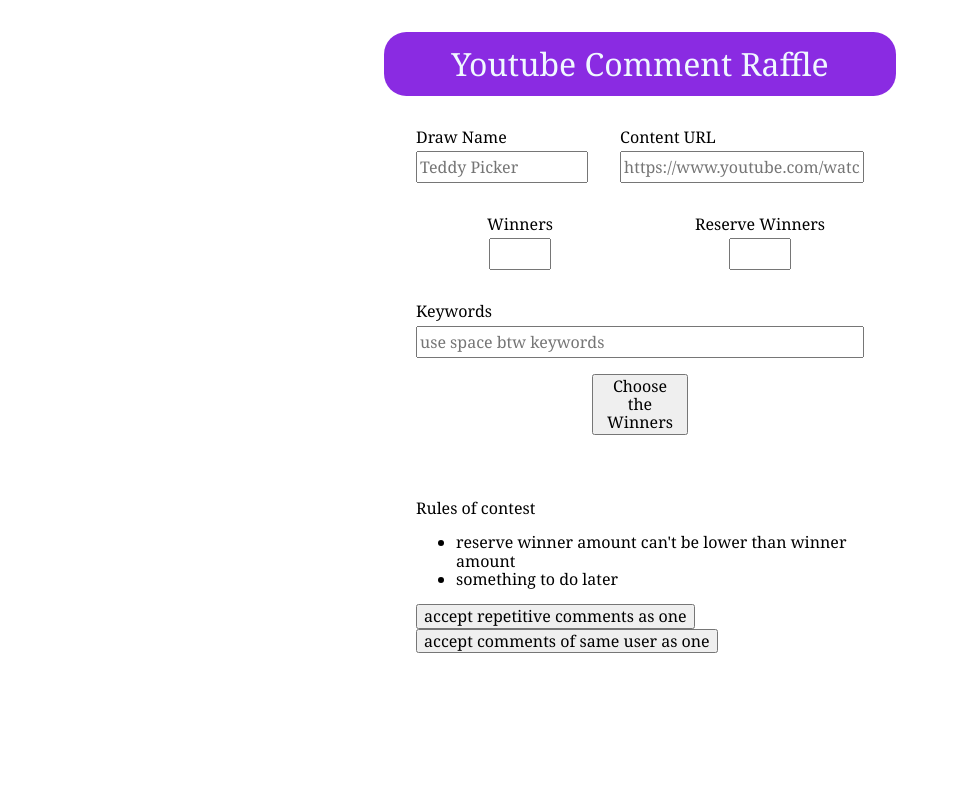
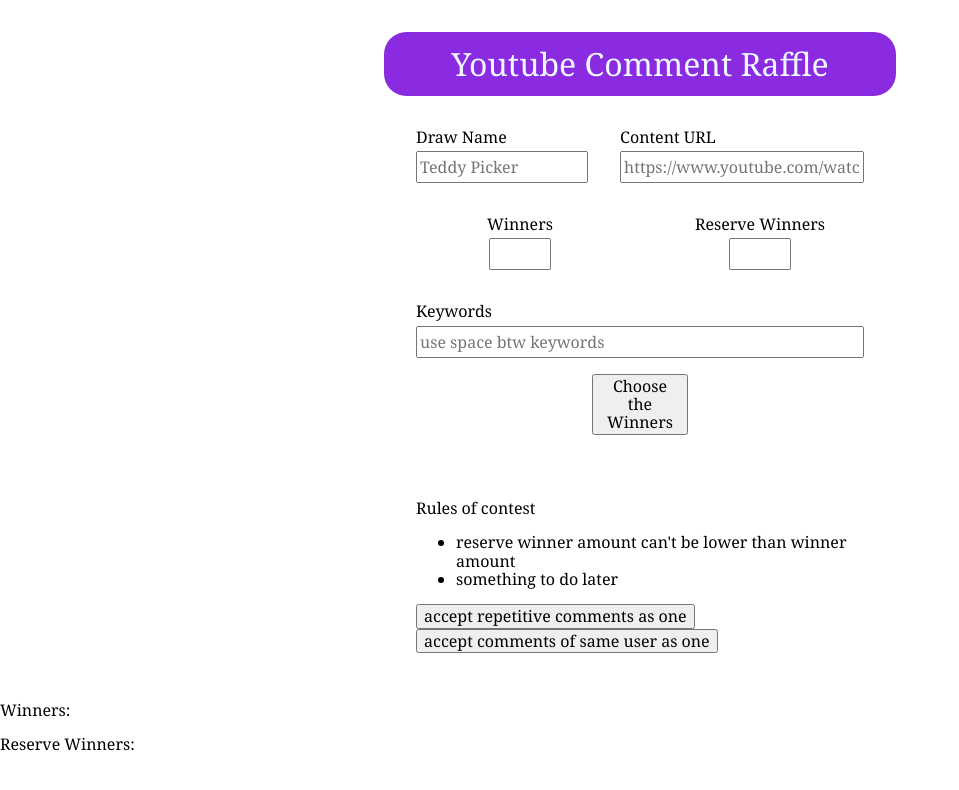
Before and after one commit to wspawned/youtube-giveaway-react, a React (Create React App) app: page / in a window 1280 px wide. Shown: the top 790 px of the page, without its empty margins (0-959 px from the left). Built offline with nearby package versions, Linux system fonts and the light colour scheme.

Commit message:
winners w no condition

```diff
--- a/src/App.js
+++ b/src/App.js
@@ -11,23 +11,40 @@
   const [winnerAmount,setWinnerAmount] = useState("");
   const [reserveWinnerAmount,setReserveWinnerAmount] =useState("");
   const [competitors,setCompetitors] = useState([]);
+  const [winners, setWinners] = useState([]);
+  const [reserveWinners, setReserveWinners] = useState([]);
 
   const rollDice = (list) => {
     const winnerIndex = Math.floor(Math.random()* list.length);
     const winnerId = list[winnerIndex];
     const remainedList = list.filter(id => id!== winnerId );
-    console.log("winner > " + winnerId )
 
-    return remainedList;
+    return { winID:winnerId, currList:remainedList};
   }
 
   const chooseWinners = (competitors) => {
     // let usersNoCondition = competitors.slice().map( comment => comment.uid );
+    const winners = [];
+    const reserves = [];
     let usersNoCondition = competitors.slice().map( comment => comment.uid );
     for(let i=1; i<=(+winnerAmount); i++) {
-      usersNoCondition = rollDice(usersNoCondition);
-      console.log(" remained list > " + usersNoCondition + usersNoCondition.length);
+      const current = rollDice(usersNoCondition);
+      usersNoCondition = current.currList;
+      winners.push(current.winID);
+
     };
+    for(let i=1; i<=(+reserveWinnerAmount); i++) {
+      const current = rollDice(usersNoCondition);
+      usersNoCondition = current.currList;
+      reserves.push(current.winID);
+    };
+    // console.log("winners > " + winners + " reserves > " + reserves + " remained list > " + usersNoCondition + usersNoCondition.length);
+    const winnersNames = [];
+    const reservesNames = [];
+    winners.forEach(id => {  winnersNames.push(competitors.find(item => item.uid === id).name) } );
+    reserves.forEach(id => {  reservesNames.push(competitors.find(item => item.uid === id).name) } );
+    setWinners(winnersNames);
+    setReserveWinners(reservesNames);
   }
 
   const chooseCompetitors = (all) => {
@@ -162,6 +179,11 @@
           </div>
         </div>
 
+        <div className="results">
+          <p> Winners: {winners} </p>
+          <p> Reserve Winners: {reserveWinners} </p>
+        </div>
+
       </div>
     </div>
   );
```
